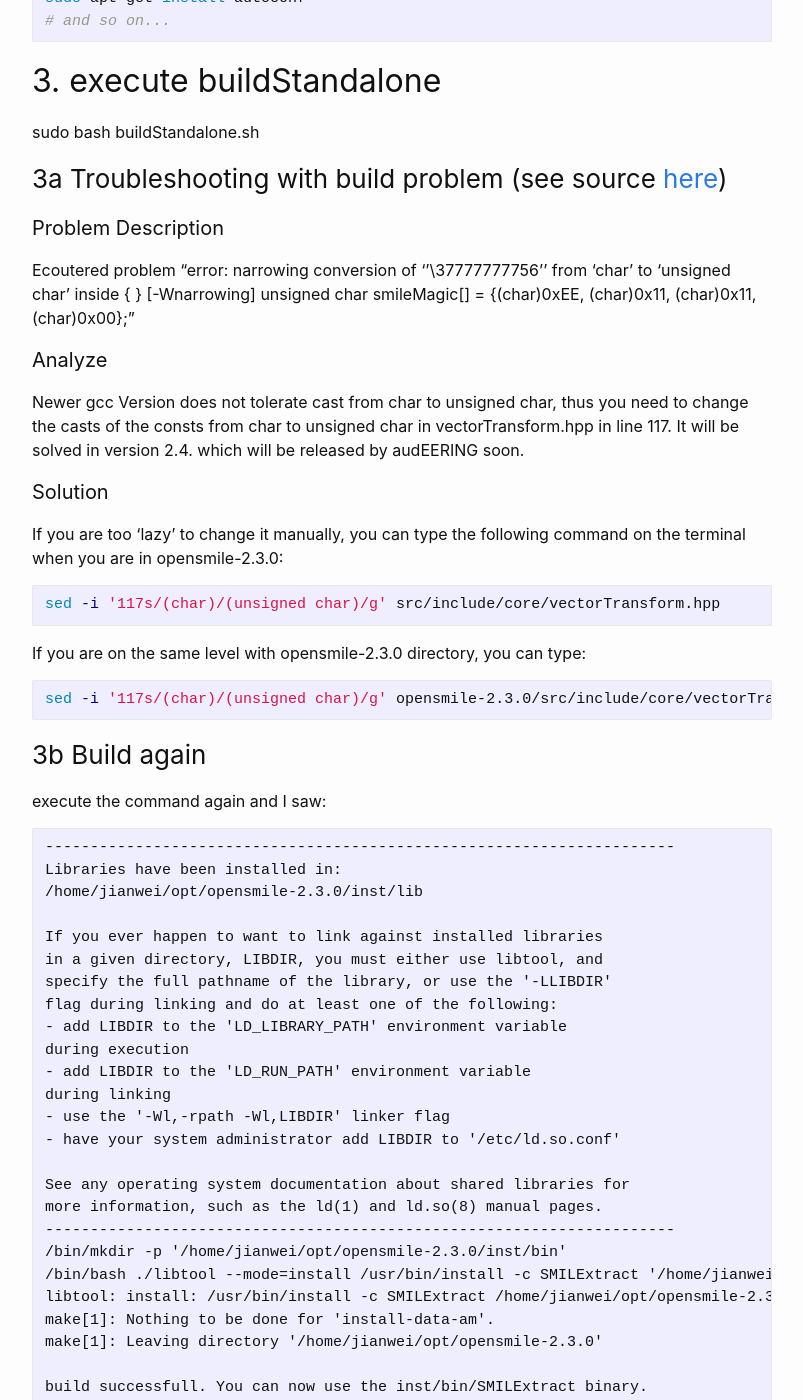
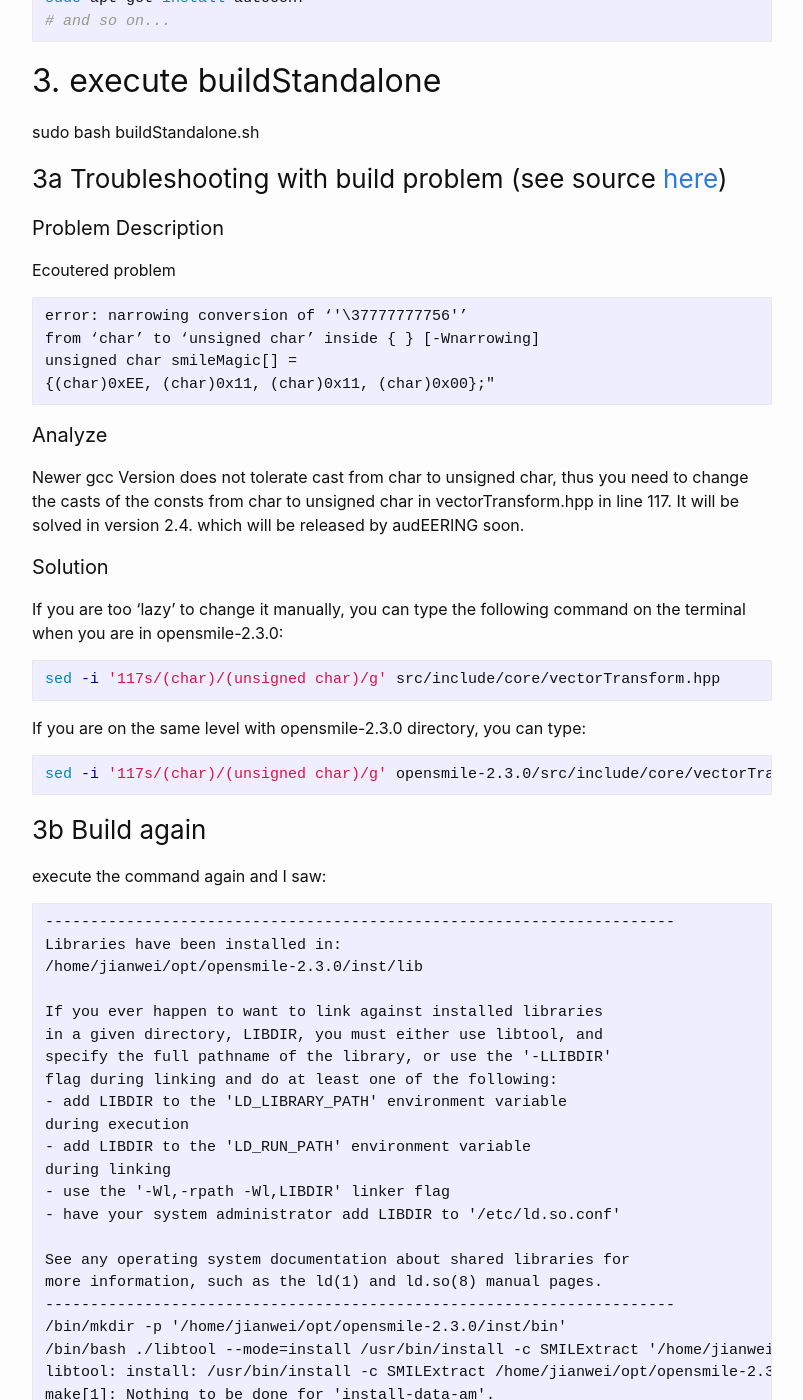
Before and after one commit to cnjianweide/cnjianweide.github.io, a Jekyll site: the page built from _posts/2019-02-17-how-to-install-opensmile-2.3.0-on-ubuntu.md, in a window 1280 px wide and 1400 px high, scrolled down 489 px. Shown: the whole window, without its empty margins (238-1041 px from the left). Built offline with Jekyll 4.4.1, drawn with Linux system fonts in a browser that asks for light colours; some of the changed lines change nothing that is shown; some of the changed text lies outside the part shown.

Commit message:
some structure enhancement for the blog

````diff
--- a/_posts/2019-02-17-how-to-install-opensmile-2.3.0-on-ubuntu.md
+++ b/_posts/2019-02-17-how-to-install-opensmile-2.3.0-on-ubuntu.md
@@ -22,9 +22,13 @@ sudo bash buildStandalone.sh
 
 ### 3a Troubleshooting with build problem (see source [here](https://github.com/naxingyu/opensmile/issues/2))
 #### Problem Description
-Ecoutered problem "error: narrowing conversion of ‘'\37777777756'’ from ‘char’ to ‘unsigned char’ inside { } [-Wnarrowing]
-unsigned char smileMagic[] = {(char)0xEE, (char)0x11, (char)0x11, (char)0x00};"
-
+Ecoutered problem
+```
+error: narrowing conversion of ‘'\37777777756'’
+from ‘char’ to ‘unsigned char’ inside { } [-Wnarrowing]
+unsigned char smileMagic[] =
+{(char)0xEE, (char)0x11, (char)0x11, (char)0x00};"
+```
 
 #### Analyze
 Newer gcc Version does not tolerate cast from char to unsigned char, thus you need to change the casts of the consts from char to unsigned char in vectorTransform.hpp in line 117. It will be solved in version 2.4. which will be released by audEERING soon.
@@ -73,6 +77,7 @@ build successfull. You can now use the inst/bin/SMILExtract binary.
 We can now move on to test it.
 
 ## 4. Test
+I used a simple configuration file to extract the feature of energy.
 ```bash
 ./SMILExtract -C config/demo/demo1_energy.conf -I example-audio/opensmile.wav -O opensmile.energy.csv
 ```
@@ -86,7 +91,3 @@ frameIndex;frameTime;pcm_LOGenergy
 2;0.020000;-1.362546e+01
 3;0.030000;-1.371792e+01
 ```
-
----
-Footnote:
-[^1] https://github.com/naxingyu/opensmile/issues/2
````
